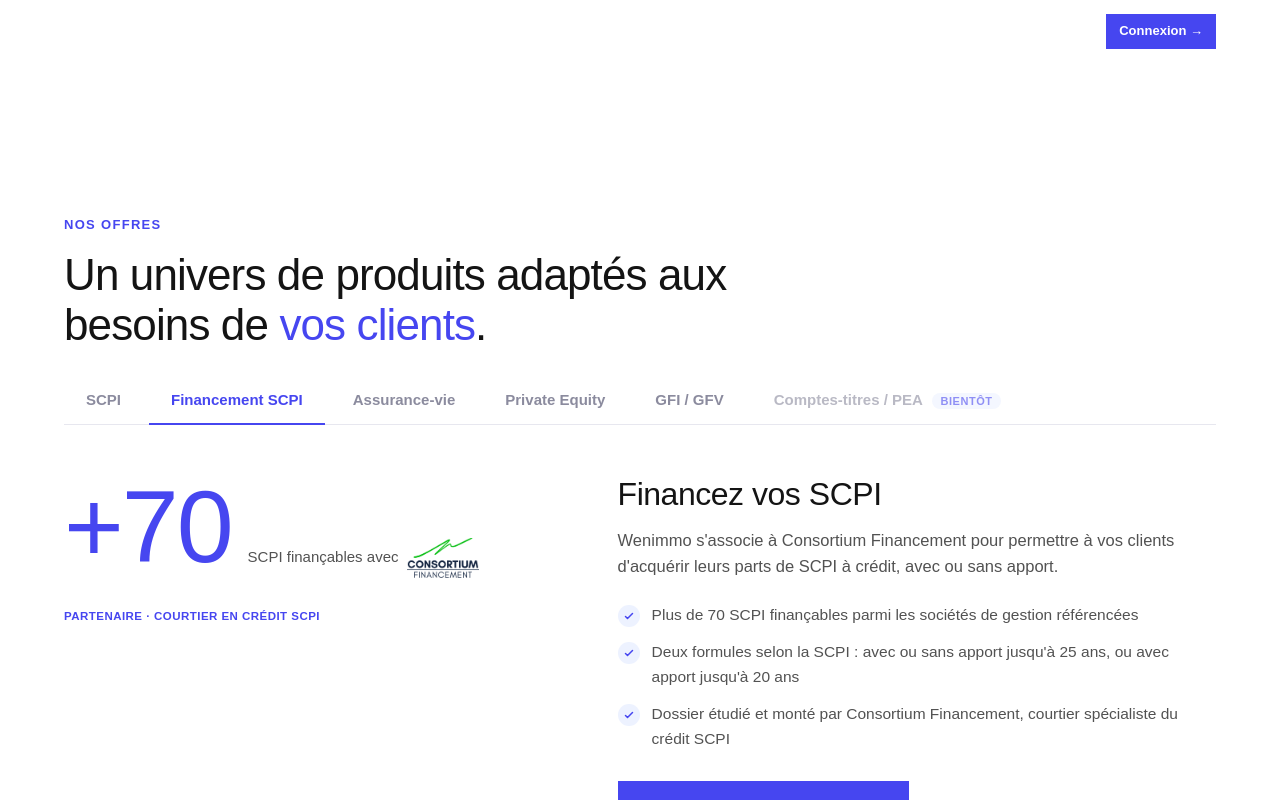
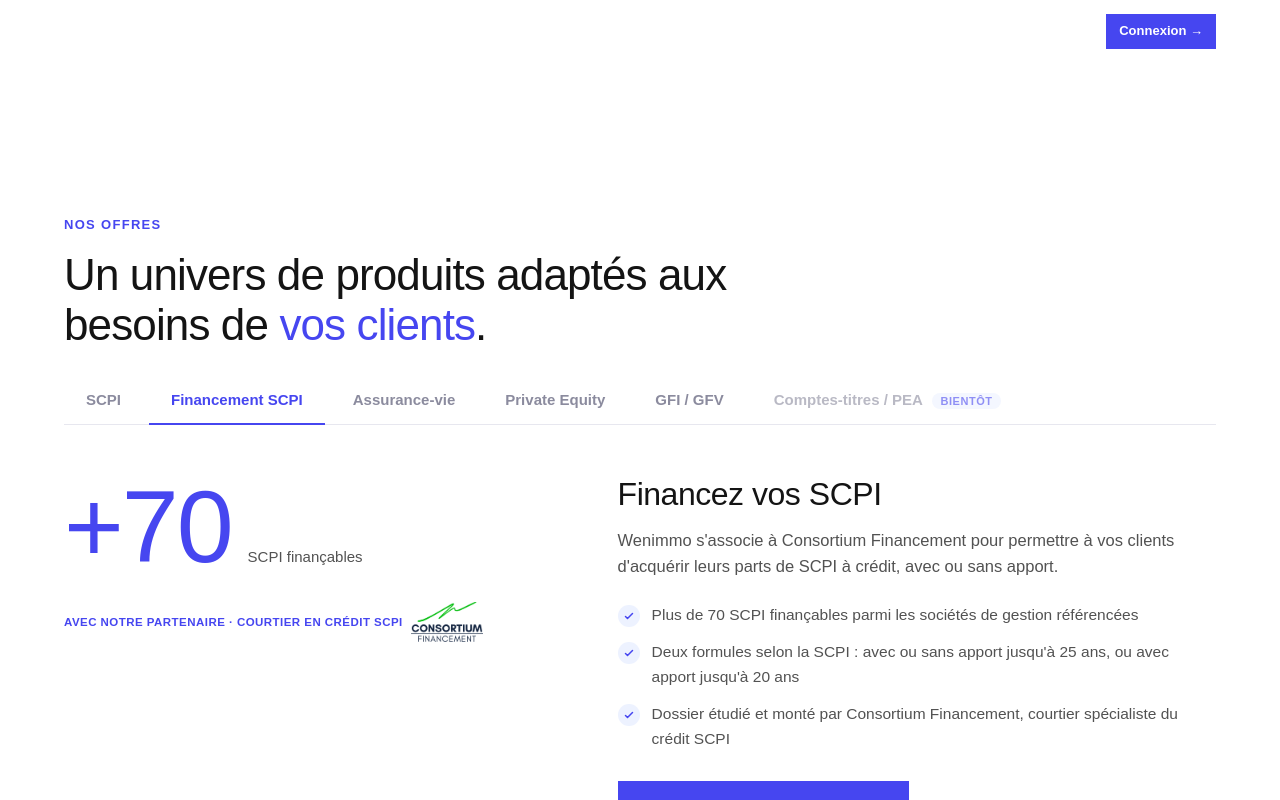
Before and after one commit to Yv-ia/landing-wenimmo, a Next.js app: page / in a window 1280 px wide. Both pictures are taken after a click on the tab "Financement SCPI". Shown: the part 2425-3225 px from the top of the page. Built offline with nearby package versions, Linux system fonts and the light colour scheme; a web font is replaced by a local one.

Commit message:
Hecaton checkpoint: update styles and offers
Created automatically by Hecaton after an agent prompt changed the worktree.

```diff
--- a/app/globals.css
+++ b/app/globals.css
@@ -879,7 +879,13 @@
 }
 
 /* Onglet Financement SCPI (partenariat Consortium Financement) */
-.financing__with { white-space: nowrap; }
+.financing__with,
+.partner-note__tag.financing__with {
+  display: inline-flex;
+  align-items: center;
+  flex-wrap: wrap;
+  gap: 4px;
+}
 .financing__logo {
   display: inline-block;
   height: 40px;
--- a/components/Offers.jsx
+++ b/components/Offers.jsx
@@ -207,10 +207,10 @@
               <div className="offer-panel__figure">
                 <div className="offer-panel__topline">
                   <p className="offer-panel__num">+70</p>
-                  <p className="offer-panel__numlabel">
-                    SCPI finançables{" "}
-                    <span className="financing__with">
-                      avec{" "}
+                  <p className="offer-panel__numlabel">SCPI finançables</p>
+                </div>
+                <p className="partner-note__tag financing__with">
+                  avec notre partenaire · Courtier en crédit SCPI{" "}
                   <a
                     href="https://www.consortium-financement.fr/"
                     target="_blank"
@@ -224,10 +224,7 @@
                       loading="lazy"
                     />
                   </a>
-                    </span>
                 </p>
-                </div>
-                <p className="partner-note__tag">Partenaire · Courtier en crédit SCPI</p>
               </div>
               <div className="offer-panel__body">
                 <h3 className="offer__title">Financez vos SCPI</h3>
```
Lines whose indentation alone changed are shown as unchanged.
